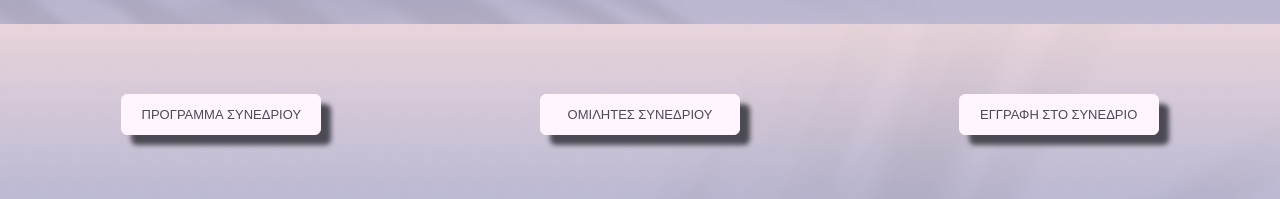
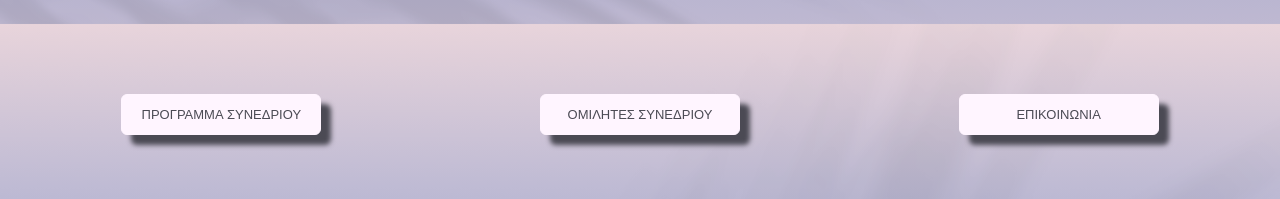
Before and after one commit to parides55/medical-conference, a Django app: page /conference in a window 1280 px wide. Shown: the part 776-975 px from the top of the page. Run offline with Django 5.2, Linux system fonts and the light colour scheme; parts of the project's set-up code (start-up, migrations or seed data) failed here and were passed over.

Commit message:
change one cta buttons to contact_us

```diff
--- a/conference/templates/conference/conference_info.html
+++ b/conference/templates/conference/conference_info.html
@@ -4,7 +4,7 @@
 
 {% url 'speakers' as speakers_url %}
 {% url 'conference_schedule' as conference_schedule_url %}
-{% url 'registration' as registration_url %}
+{% url 'contact_us' as contact_us_url %}
 
 {% block content %}
 
@@ -118,7 +118,7 @@
         <div class="col d-flex flex-column align-items-center flex-md-row justify-content-around my-5">
             <a href="{% url 'conference_schedule' %}" class="btn btn-light cta-btn">ΠΡΟΓΡΑΜΜΑ ΣΥΝΕΔΡΙΟΥ</a>
             <a href="{% url 'speakers' %}" class="btn btn-light cta-btn">ΟΜΙΛΗΤΕΣ ΣΥΝΕΔΡΙΟΥ</a>
-            <a href="https://registrations.oracleartvision.gr/registration-form-medical-conference-of-the-association-of-parents-friends-of-children-with-heart-disease/ " target=_blank class="btn btn-light cta-btn">ΕΓΓΡΑΦΗ ΣΤΟ ΣΥΝΕΔΡΙΟ</a>
+            <a href="{% url 'contact_us' %}" class="btn btn-light cta-btn">ΕΠΙΚΟΙΝΩΝΙΑ</a>
         </div>
     </div>
 </div>
```
